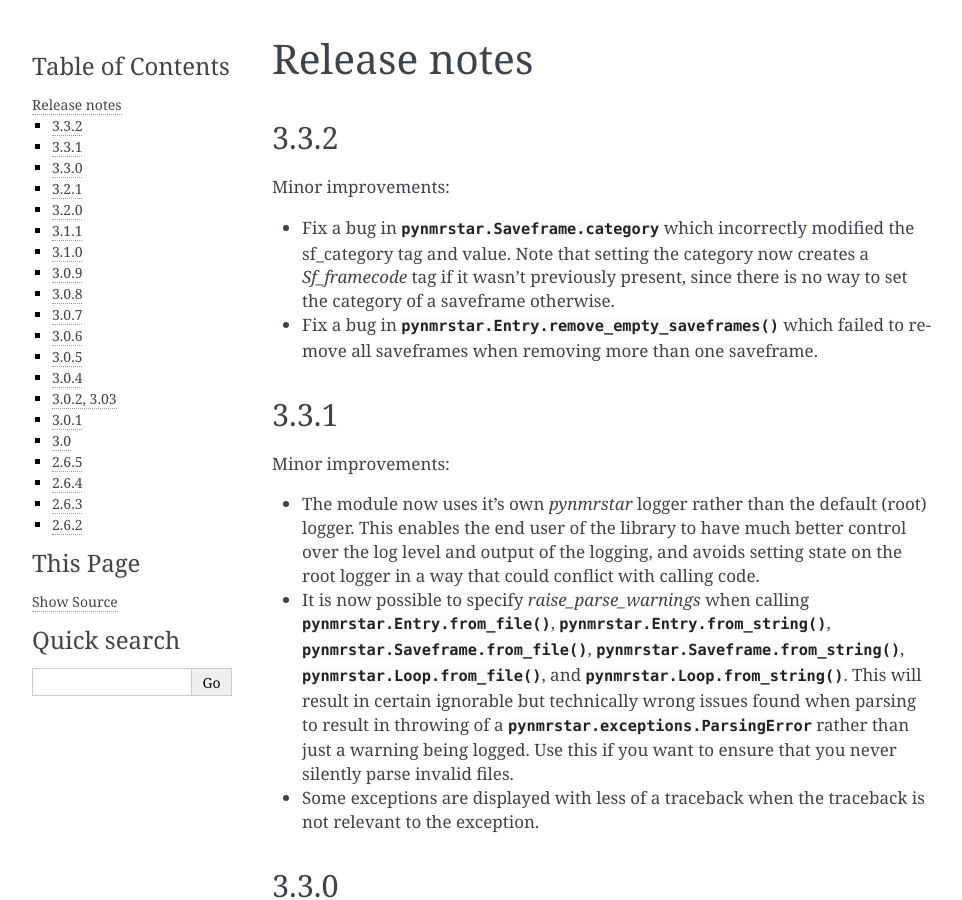
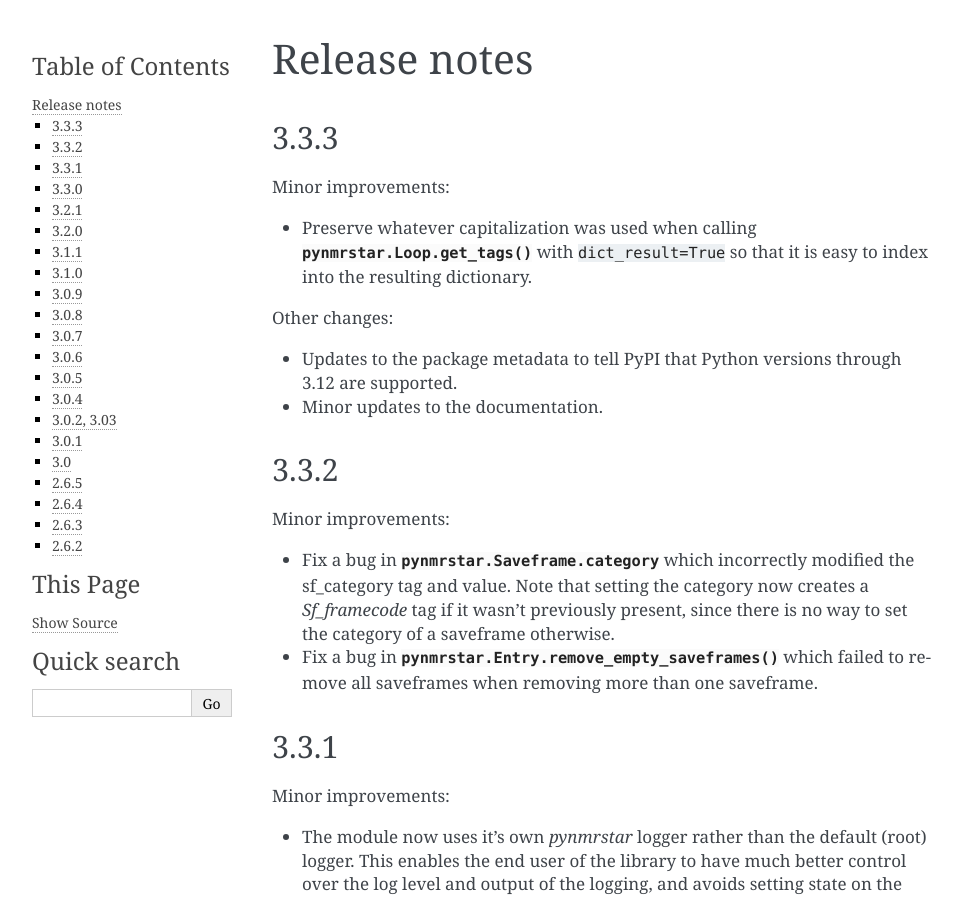
Before and after one commit to bmrb-io/PyNMRSTAR, a Sphinx documentation site: the page built from docs/release-notes.rst, in a window 1280 px wide and 900 px high. Shown: the whole window, without its empty margins (148-1110 px from the left). Built offline with Sphinx 7.4.7, drawn with Linux system fonts in a browser that asks for light colours; pages that are not in the unit, such as notebooks, are missing from menus; the version number could not be read and is left out.

Commit message:
Release notes and version bump.

```diff
--- a/docs/release-notes.rst
+++ b/docs/release-notes.rst
@@ -1,5 +1,18 @@
 Release notes
 =============
+
+3.3.3
+~~~~~
+
+Minor improvements:
+
+- Preserve whatever capitalization was used when calling :py:meth:`pynmrstar.Loop.get_tags` with ``dict_result=True``
+  so that it is easy to index into the resulting dictionary.
+
+Other changes:
+
+- Updates to the package metadata to tell PyPI that Python versions through 3.12 are supported.
+- Minor updates to the documentation.
 
 3.3.2
 ~~~~~
```
Also changed, not shown: 1 other file.
